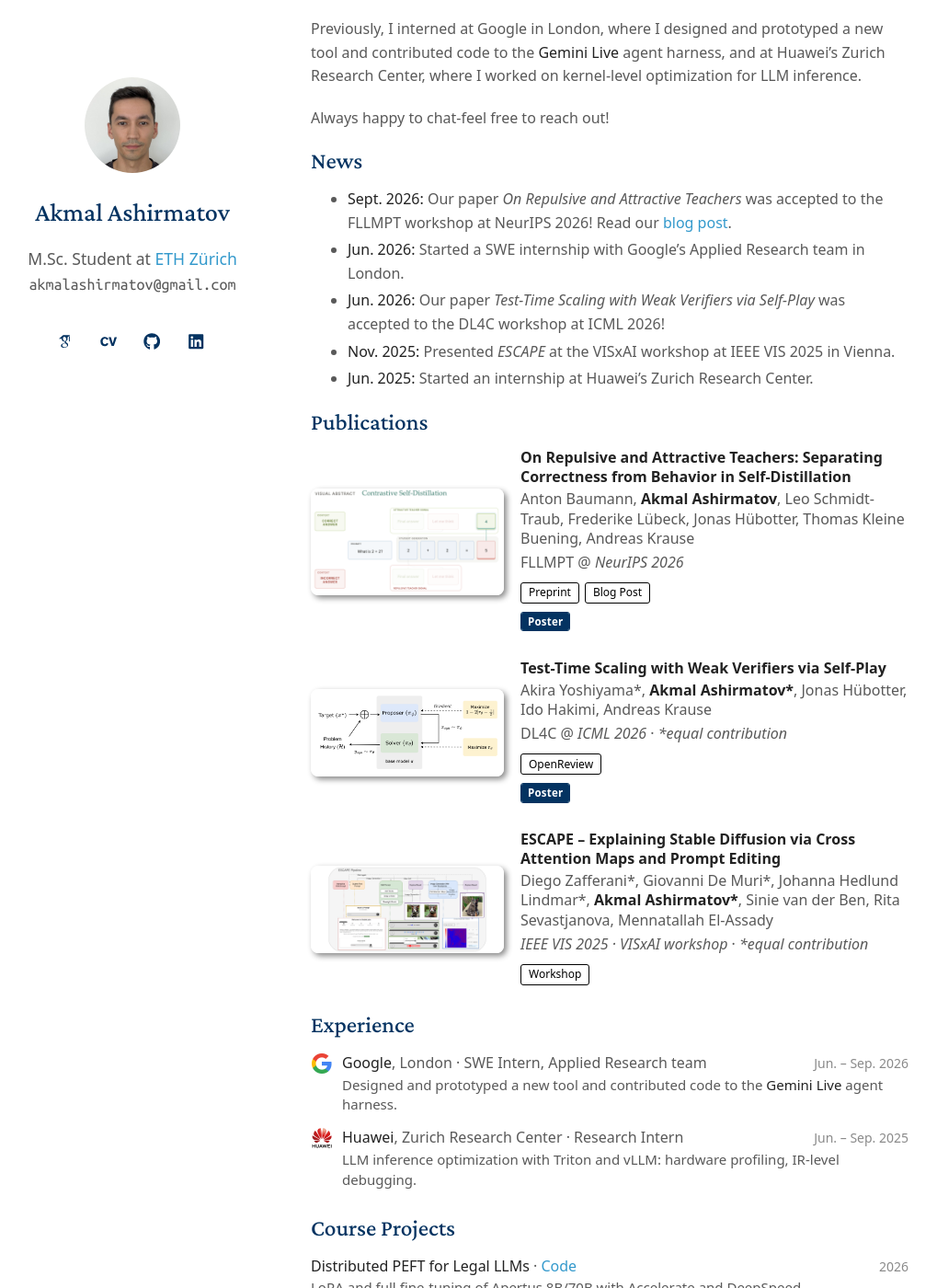
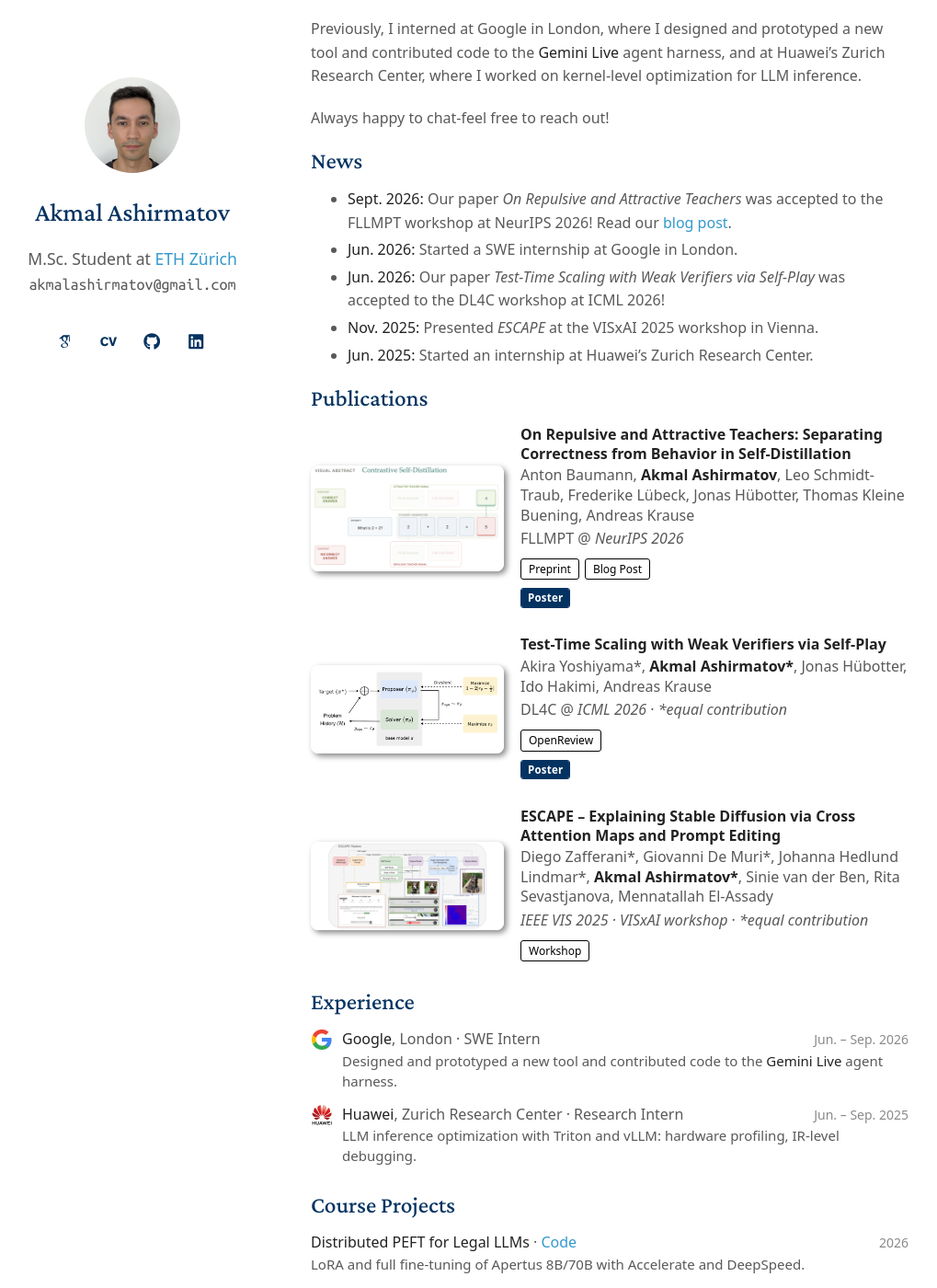
Before and after one commit to AkmalAshirmatov/akmalashirmatov.github.io, a Jekyll site: the page built from index.md, in a window 1280 px wide and 1400 px high, scrolled down 212 px. Shown: the whole window at 92% size, without its empty margins (132-1151 px from the left). Built offline with Jekyll 4.4.1, drawn with Linux system fonts in a browser that asks for light colours; our own code applies the rules of GitHub Pages for plain Markdown files.

Commit message:
Simplify internship and ESCAPE news wording

```diff
--- a/index.md
+++ b/index.md
@@ -13,9 +13,9 @@ Always happy to chat-feel free to reach out!
 ## News
 
 - **Sept. 2026:** Our paper *On Repulsive and Attractive Teachers* was accepted to the FLLMPT workshop at NeurIPS 2026! Read our [blog post](https://self-distillation.github.io/repulsive_attractive.html).
-- **Jun. 2026:** Started a SWE internship with Google's Applied Research team in London.
+- **Jun. 2026:** Started a SWE internship at Google in London.
 - **Jun. 2026:** Our paper *Test-Time Scaling with Weak Verifiers via Self-Play* was accepted to the DL4C workshop at ICML 2026!
-- **Nov. 2025:** Presented *ESCAPE* at the VISxAI workshop at IEEE VIS 2025 in Vienna.
+- **Nov. 2025:** Presented *ESCAPE* at the VISxAI 2025 workshop in Vienna.
 - **Jun. 2025:** Started an internship at Huawei's Zurich Research Center.
 
 ## Publications
@@ -28,7 +28,7 @@ Always happy to chat-feel free to reach out!
   <li class="experience-entry">
     <img class="company-logo" src="{{ '/assets/img/companies/google.png' | relative_url }}" alt="" width="24" height="24">
     <div>
-      <div class="entry-head"><span><strong>Google</strong>, London · SWE Intern, Applied Research team</span><span class="entry-date">Jun. – Sep. 2026</span></div>
+      <div class="entry-head"><span><strong>Google</strong>, London · SWE Intern</span><span class="entry-date">Jun. – Sep. 2026</span></div>
       <div class="entry-body">Designed and prototyped a new tool and contributed code to the <a href="https://gemini.google/overview/gemini-live/" target="_blank" rel="noopener"><strong>Gemini Live</strong></a> agent harness.</div>
     </div>
   </li>
```
